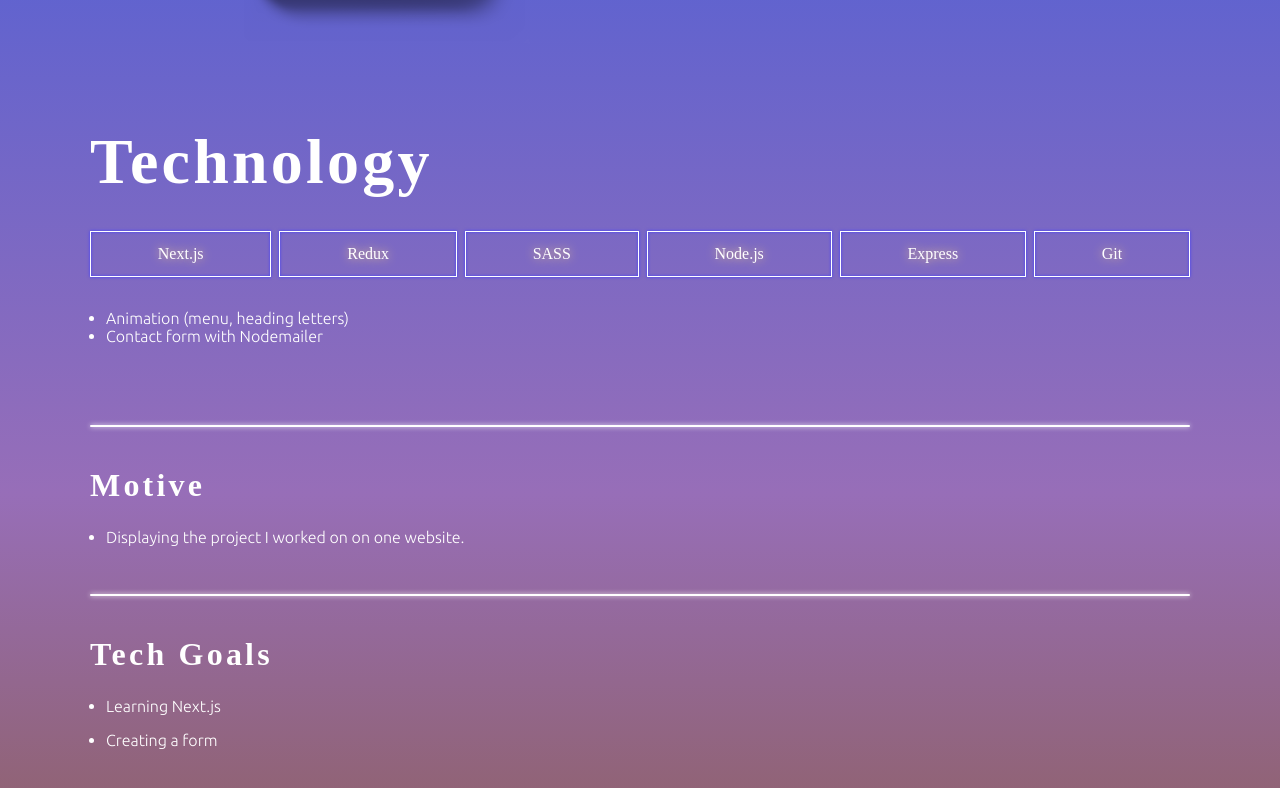
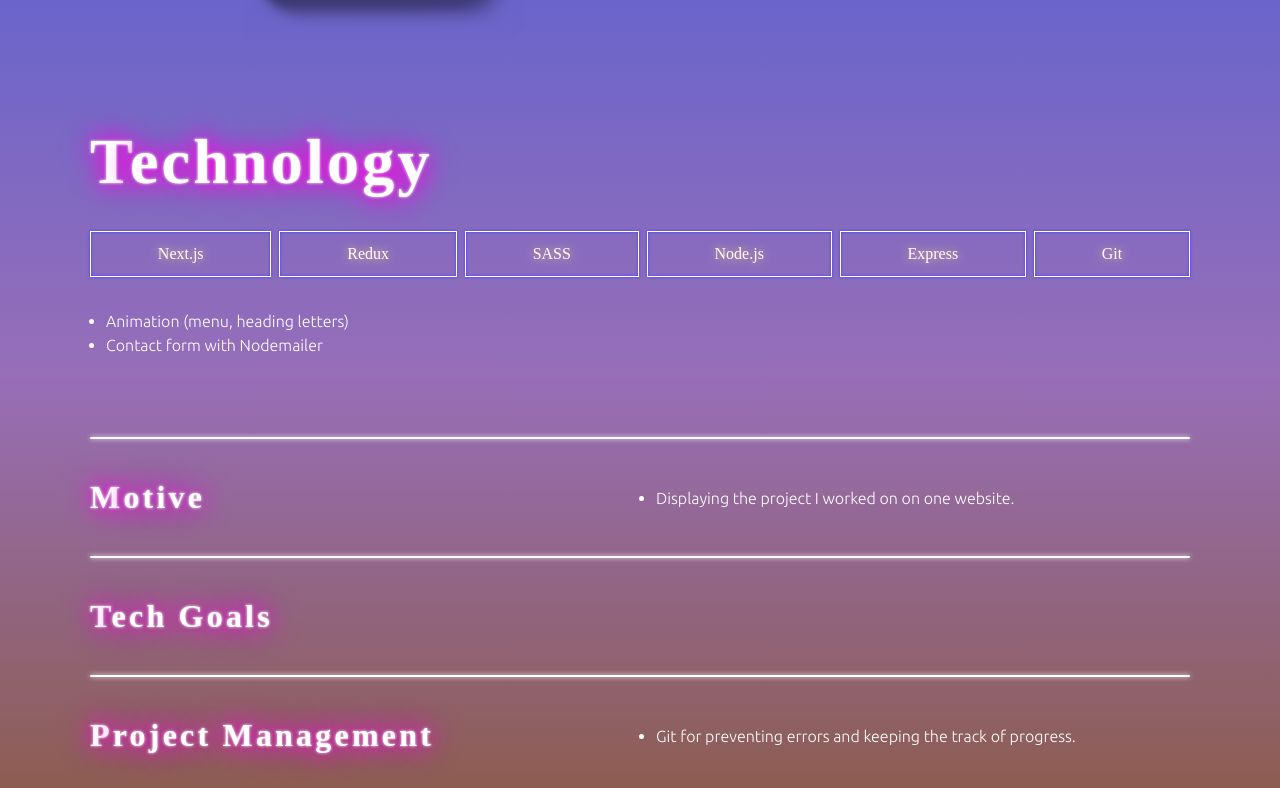
Before and after one commit to AzusaNakahashi/portfolio-2022, a Next.js app in the folder client/: page /projects/0 in a window 1280 px wide. Shown: the part 652-1440 px from the top of the page. Built offline with nearby package versions, Linux system fonts and the light colour scheme; a web font is replaced by a local one; what next-redux-wrapper would draw is missing.

Commit message:
style project page

```diff
--- a/client/components/Projects.tsx
+++ b/client/components/Projects.tsx
@@ -35,6 +35,11 @@ const Projects = () => {
                       {project.basicInfo.type}
                     </p>
                     <p>{project.basicInfo.explanation}</p>
+                    <ul>
+                      {project.technology.techs.map((tech) => (
+                        <li key={key}>{tech}</li>
+                      ))}
+                    </ul>
                   </div>
                   <Link href={`/projects/${key}`}>
                     <button>see more</button>
--- a/client/pages/projects/[index].tsx
+++ b/client/pages/projects/[index].tsx
@@ -96,27 +96,27 @@ const Project = () => {
               <section className={styles["list-info"]}>
                 <div className={styles["top-border"]}></div>
                 <div className={styles["list-content"]}>
-                  <h3>Motive</h3>
+                  <h3>{project.list.motive.title}</h3>
                   <ul>
-                    {project.list?.motive?.map((motive, key) => (
+                    {project.list?.motive?.text?.map((motive, key) => (
                       <li key={key}>{motive}</li>
                     ))}
                   </ul>
                 </div>
                 <div className={styles["top-border"]}></div>
                 <div className={styles["list-content"]}>
-                  <h3>Tech Goals</h3>
+                  <h3>{project.list.techGoal.title}</h3>
                   <ul>
-                    {project.list?.techGoal?.map((goal, key) => (
+                    {project.list?.techGoal?.text?.map((goal, key) => (
                       <li key={key}>{goal}</li>
                     ))}
                   </ul>
                 </div>
                 <div className={styles["top-border"]}></div>
                 <div className={styles["list-content"]}>
-                  <h3>Project Management</h3>
+                  <h3>{project.list.projectManagement.title}</h3>
                   <ul>
-                    {project.list?.projectManagement?.map((item, key) => (
+                    {project.list?.projectManagement?.text?.map((item, key) => (
                       <li key={key}>{item}</li>
                     ))}
                   </ul>
--- a/client/public/projectData/text/projects.ts
+++ b/client/public/projectData/text/projects.ts
@@ -22,9 +22,9 @@ interface Project {
     pointList: string[];
   };
   list: {
-    motive: string[] | null;
-    techGoal: string[] | null;
-    projectManagement: string[] | null;
+    motive: { title: "Motive"; text: string[] | null };
+    techGoal: { title: "Tech Goals"; text: string[] | null };
+    projectManagement: { title: "Project Management"; text: string[] | null };
   };
 }
 const whereverWeather: Project = {
@@ -69,23 +69,32 @@ const whereverWeather: Project = {
       "Next.js is for better loading performance. Redux keeps the map state and the weather state across the pages. Google Maps API shows the maps and gets the location data. Weather data is from AccuWeather API. Node.js is used to secure fetching the data from API.",*/,
   },
   list: {
-    motive: [
+    motive: {
+      title: "Motive",
+      text: [
         "This project was created as a personal project to deepen the programming knowledge",
       ],
-    techGoal: [
+    },
+    techGoal: {
+      title: "Tech Goals",
+      text: [
         "Understanding how front-end and back-end are connected.",
         "Using Google Maps API",
         "Learning the basics of Redux",
       ],
-    projectManagement: [
+    },
+    projectManagement: {
+      title: "Project Management",
+      text: [
         "Though this is a personal project, Trello was used to manage the ideas and development effeciently. ",
       ],
+    },
   },
 };
 
 const grabo: Project = {
   basicInfo: {
-    name: "grabo",
+    name: "Grabo",
     path: "grabo",
     type: "native app",
     duration: "2021 Sep - 2021 Dec",
@@ -125,21 +134,30 @@ const grabo: Project = {
       "In order to create a native application, our team chose React Native as the front-end development tool. We also tried Redux and MongoDB for the first time in this project for practice and better effeciency.",*/
   },
   list: {
-    motive: [
+    motive: {
+      title: "Motive",
+      text: [
         "This is the last term project from Langara college Web and Mobide Design and Development course (development stream.)",
         "The team was conposed of 6 members: 4 developers and 2 designers.",
         "The purpose of this project is creating a native app, as we already learned how to develop with React.js before, we chose React Native as a development tool.",
       ],
-    techGoal: [
+    },
+    techGoal: {
+      title: "Tech Goals",
+      text: [
         "The app recognizes the language of the product from the phone camera.",
         "Learning React Native, Redux, MongoDB",
       ],
-    projectManagement: [
+    },
+    projectManagement: {
+      title: "Project Management",
+      text: [
         "Regular meeting per week.",
         "Follow agile development. Created alpha version and beta virsion for testing.",
         "Use git for development effeciency and accuracy.",
         "Track team members progress and manage tasks by Trello",
       ],
+    },
   },
 };
 
@@ -164,15 +182,17 @@ const portfolio: Project = {
       "Animation (menu, heading letters)",
       "Contact form with Nodemailer",
     ],
-    /*explanation:
-      "For better rendering, I went for Next.js. As the website has a contact form, I used Node.js and enabled sending emails with Nodemailer.",*/
   },
   list: {
-    motive: ["Displaying the project I worked on on one website."],
-    techGoal: ["Learning Next.js", "Creating a form"],
-    projectManagement: [
-      "Git for preventing errors and keeping the track of progress.",
-    ],
+    motive: {
+      title: "Motive",
+      text: ["Displaying the project I worked on on one website."],
+    },
+    techGoal: { title: "Tech Goals", text: null },
+    projectManagement: {
+      title: "Project Management",
+      text: ["Git for preventing errors and keeping the track of progress."],
+    },
   },
 };
 
--- a/client/styles/globals.css
+++ b/client/styles/globals.css
@@ -20,6 +20,10 @@ a {
 
 * {
   box-sizing: border-box;
+}
+
+*::first-letter {
+  text-transform: uppercase;
 }
 
 main > * {
--- a/client/styles/project.module.scss
+++ b/client/styles/project.module.scss
@@ -12,8 +12,17 @@
     letter-spacing: 0.2rem;
     overflow: hidden;
   }
+  h2,
+  h3 {
+    overflow: visible;
+    text-shadow: 0 0 3px #fff, 0 0 21px $neon-color-primary,
+      0 0 32px $neon-color-primary;
+  }
   display: grid;
   grid-gap: 2rem;
+  li {
+    padding: 0.2rem 0;
+  }
   .hero-section {
     .hero-image-desktop {
       img {
@@ -169,12 +178,6 @@
         width: 100vw;
         height: 100%;
         overflow: hidden;
-        /*
-        border-top-left-radius: 90% 250px;
-        border-top-right-radius: 90% 250px;
-        border-bottom-right-radius: 90% 250px;
-        border-bottom-left-radius: 90% 250px;*/
-        //border-radius: 800% 800% 800% 800%/280% 280% 280% 280%;
         border-radius: 50% / 15%;
       }
       .content-wrapper {
@@ -210,6 +213,10 @@
     }
     .list-info {
       .list-content {
+        display: grid;
+        grid-template-columns: repeat(2, 50%);
+        justify-content: center;
+        align-items: center;
         h3 {
           font-size: $font-size-heading-small;
         }
```
Also changed, not shown: client/styles/projects.module.scss (+11 -3 lines). Lines whose indentation alone changed are shown as unchanged.
